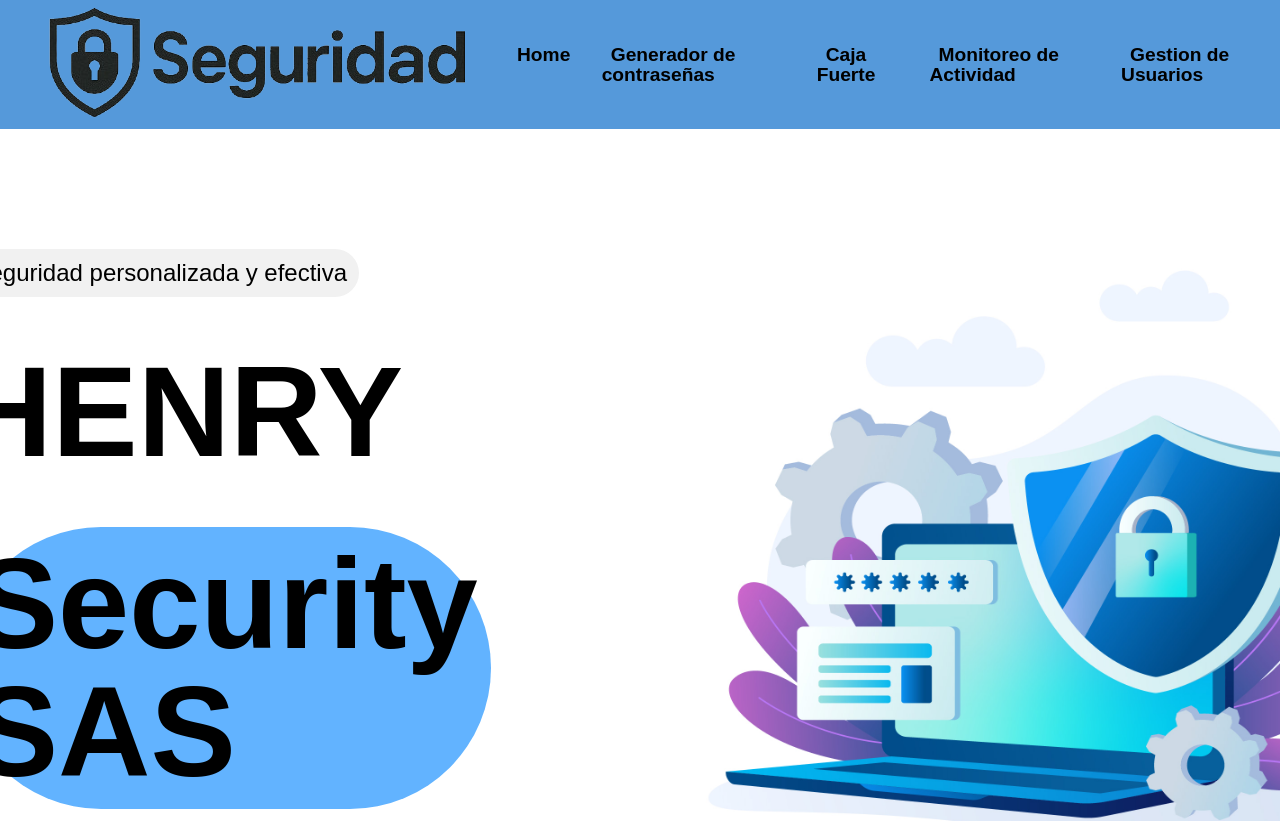
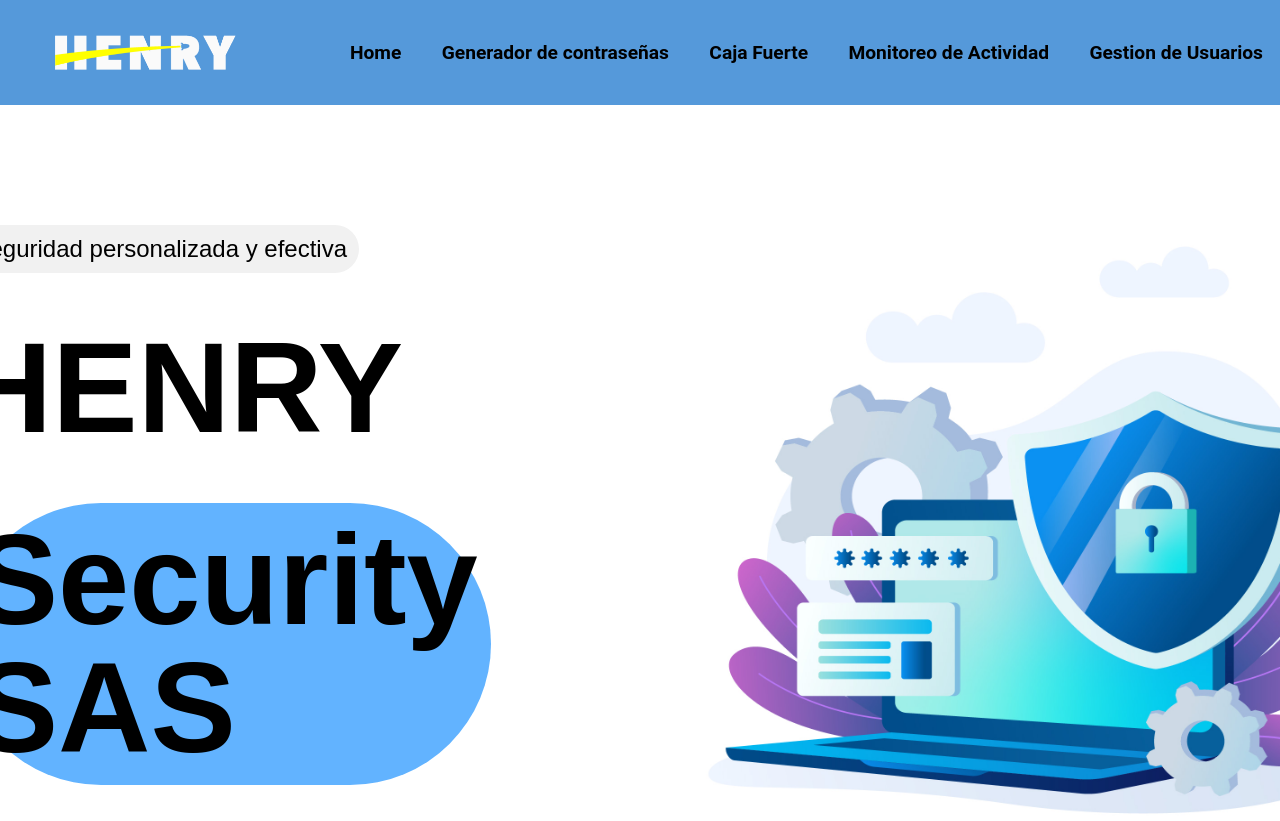
Before and after one commit to moisesmora01/Full-Stack-curso, a plain HTML site: page Modulo 0/Proyecto integrador/index.html in a window 1280 px wide. Shown: the top 821 px of the page. Drawn offline with Linux system fonts and the light colour scheme.

Commit message:
update logo

```diff
--- a/Modulo 0/Proyecto integrador/index.html
+++ b/Modulo 0/Proyecto integrador/index.html
@@ -6,13 +6,14 @@
     <link rel="stylesheet" href="./style.css">
     <link rel="stylesheet" href="./reset.css">
     <title>Henry Security S.A.S</title>
+
 </head>
 <body>
 
 <Header>
 
 <nav class="navbar">
- <div class="logo"> <img src="./imagenes/logo.png" alt="logo"></div>
+ <div class="logo"> <img src="./imagenes/logo henry.png" alt="logo"></div>
   <ul class="nav-links">
     <li><a href="#inicio">Home</a></li>
     <li><a href="generar contraseña.html">Generador de contraseñas</a></li>
--- a/Modulo 0/Proyecto integrador/style.css
+++ b/Modulo 0/Proyecto integrador/style.css
@@ -9,9 +9,9 @@
 
 }
 
-.logo{
-
-
+.logo img{
+    width: 220px;
+    margin-left: 2em;
 }
 
 .nav-links{
@@ -21,7 +21,7 @@
 
 .nav-links a{
     text-decoration: none;
-    font-family: sans-serif;
+    font-family: roboto;
     font-weight: bold;
     color: black;
     padding: 9px;
```
Also changed, not shown: Modulo 0/Proyecto integrador/caja fuerte.html (+1 -1 lines), Modulo 0/Proyecto integrador/generar contraseña.html (+1 -1 lines), Modulo 0/Proyecto integrador/gestion de usuarios.html (+1 -1 lines), Modulo 0/Proyecto integrador/monitoreo de actividad.html (+1 -1 lines), Modulo 0/Proyecto integrador/imagenes/asasqx_53-removebg-preview.png (deleted), Modulo 0/Proyecto integrador/imagenes/logo henry.png (added).
